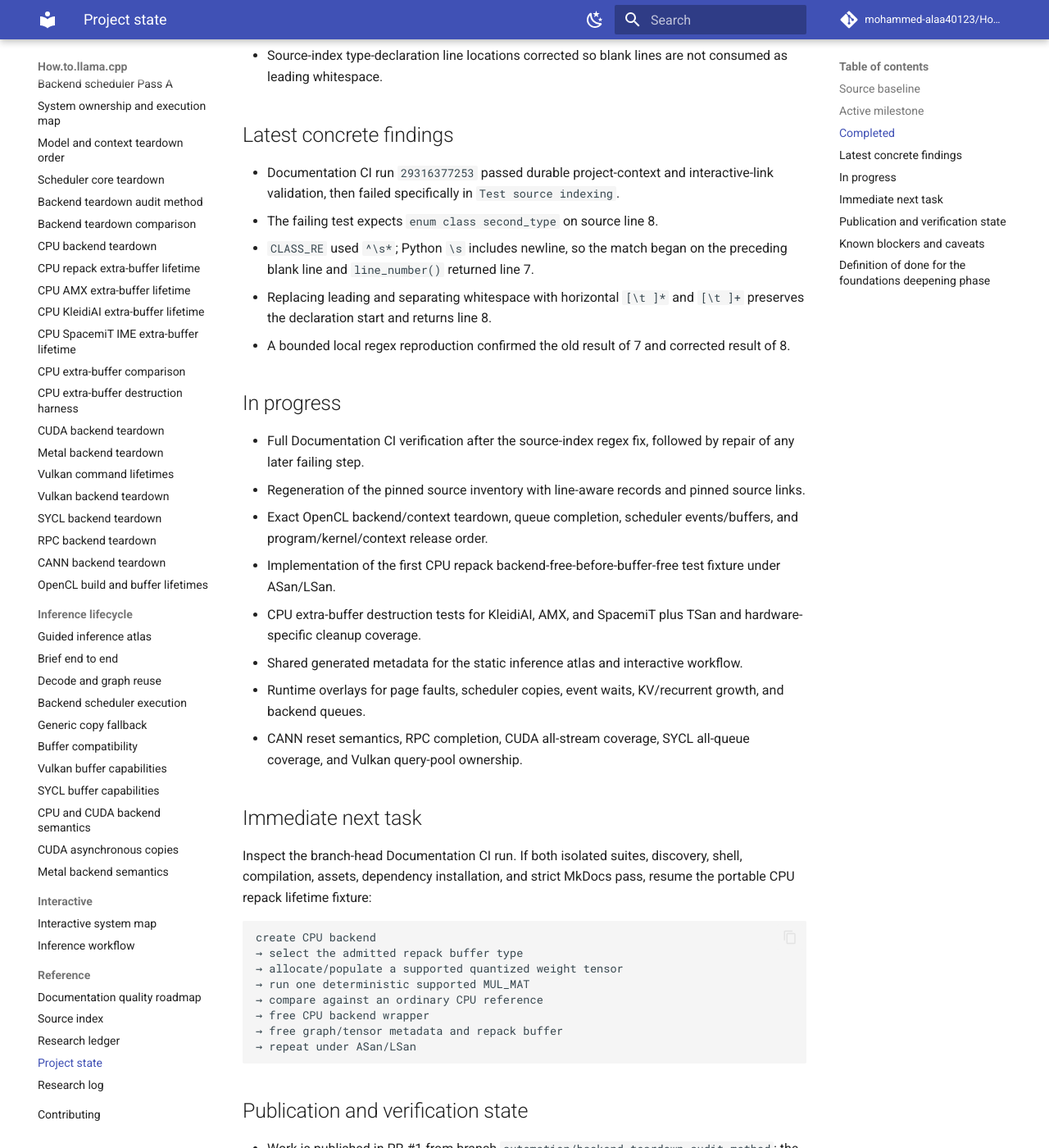
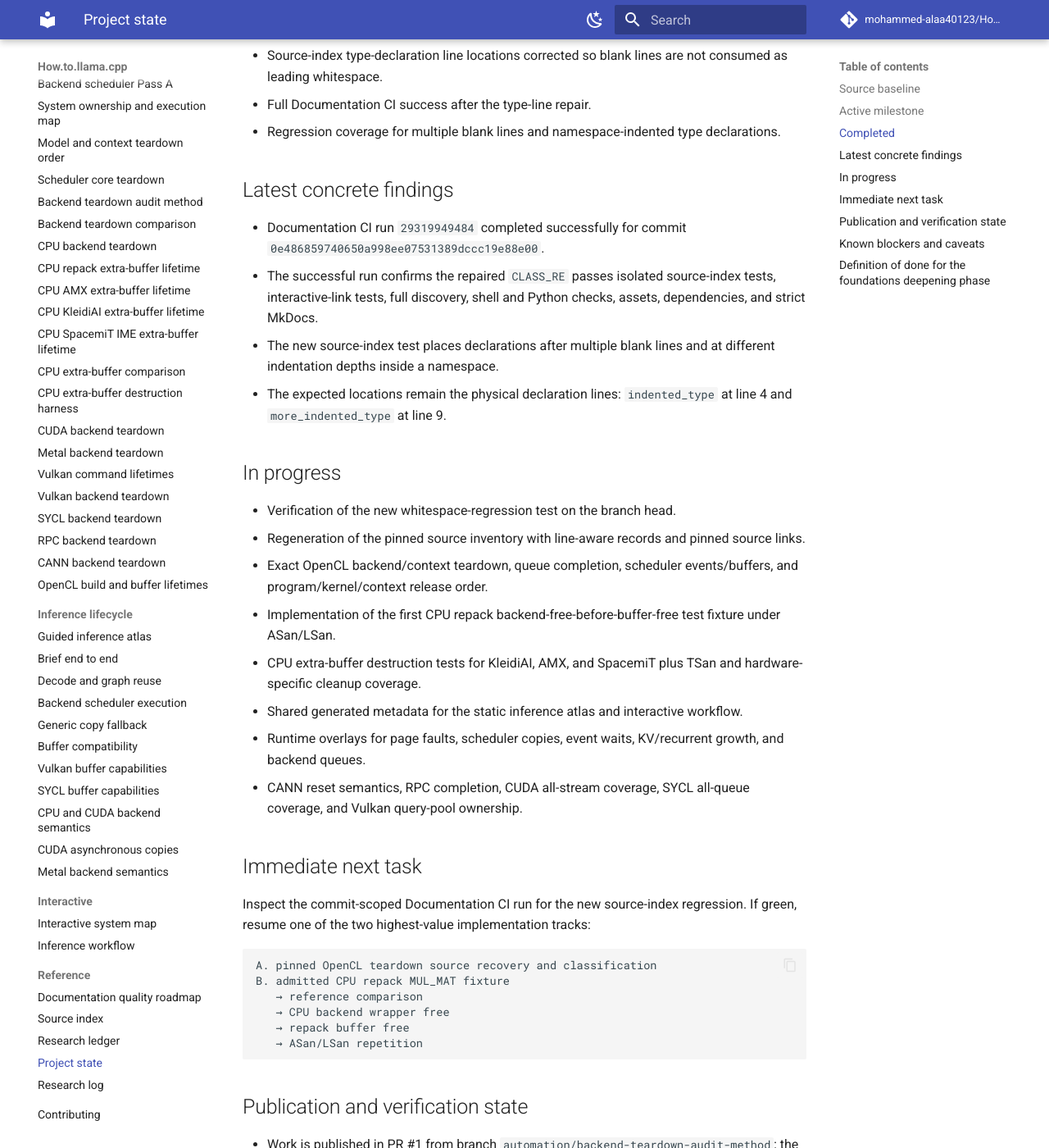
Before and after one commit to mohammed-alaa40123/How.to.llama.cpp, an MkDocs documentation site: the page built from docs/reference/project-state.md, in a window 1280 px wide and 1400 px high, scrolled down 1317 px. Shown: the whole window at 82% size. Built offline with MkDocs 1.6.1 and Material for MkDocs 9.7.7, drawn with Linux system fonts in a browser that asks for light colours; comment, search, counter and statistics services are not loaded; some of the changed text lies outside the part shown.

Commit message:
docs: update project state after green CI

````diff
--- a/docs/reference/project-state.md
+++ b/docs/reference/project-state.md
@@ -32,18 +32,19 @@ Read this file after the root README on every run. It is the compact checkpoint
 - Documentation CI validation commands split into named steps with verbose unittest output.
 - Python unit tests split into source-index and interactive-link suites, followed by a full discovery guard.
 - Source-index type-declaration line locations corrected so blank lines are not consumed as leading whitespace.
+- Full Documentation CI success after the type-line repair.
+- Regression coverage for multiple blank lines and namespace-indented type declarations.
 
 ## Latest concrete findings
 
-- Documentation CI run `29316377253` passed durable project-context and interactive-link validation, then failed specifically in `Test source indexing`.
-- The failing test expects `enum class second_type` on source line 8.
-- `CLASS_RE` used `^\s*`; Python `\s` includes newline, so the match began on the preceding blank line and `line_number()` returned line 7.
-- Replacing leading and separating whitespace with horizontal `[\t ]*` and `[\t ]+` preserves the declaration start and returns line 8.
-- A bounded local regex reproduction confirmed the old result of 7 and corrected result of 8.
+- Documentation CI run `29319949484` completed successfully for commit `0e486859740650a998ee07531389dccc19e88e00`.
+- The successful run confirms the repaired `CLASS_RE` passes isolated source-index tests, interactive-link tests, full discovery, shell and Python checks, assets, dependencies, and strict MkDocs.
+- The new source-index test places declarations after multiple blank lines and at different indentation depths inside a namespace.
+- The expected locations remain the physical declaration lines: `indented_type` at line 4 and `more_indented_type` at line 9.
 
 ## In progress
 
-- Full Documentation CI verification after the source-index regex fix, followed by repair of any later failing step.
+- Verification of the new whitespace-regression test on the branch head.
 - Regeneration of the pinned source inventory with line-aware records and pinned source links.
 - Exact OpenCL backend/context teardown, queue completion, scheduler events/buffers, and program/kernel/context release order.
 - Implementation of the first CPU repack backend-free-before-buffer-free test fixture under ASan/LSan.
@@ -54,34 +55,32 @@ Read this file after the root README on every run. It is the compact checkpoint
 
 ## Immediate next task
 
-Inspect the branch-head Documentation CI run. If both isolated suites, discovery, shell, compilation, assets, dependency installation, and strict MkDocs pass, resume the portable CPU repack lifetime fixture:
+Inspect the commit-scoped Documentation CI run for the new source-index regression. If green, resume one of the two highest-value implementation tracks:
 
 ```text
-create CPU backend
-→ select the admitted repack buffer type
-→ allocate/populate a supported quantized weight tensor
-→ run one deterministic supported MUL_MAT
-→ compare against an ordinary CPU reference
-→ free CPU backend wrapper
-→ free graph/tensor metadata and repack buffer
-→ repeat under ASan/LSan
+A. pinned OpenCL teardown source recovery and classification
+B. admitted CPU repack MUL_MAT fixture
+   → reference comparison
+   → CPU backend wrapper free
+   → repack buffer free
+   → ASan/LSan repetition
 ```
 
 ## Publication and verification state
 
 - Work is published in PR #1 from branch `automation/backend-teardown-audit-method`; the PR remains open and mergeable.
-- Documentation CI run `29316377253` isolated the failure to `Test source indexing`.
-- Updated `scripts/index_upstream.py` to prevent type patterns from consuming preceding newlines.
-- Added detailed note `logs/research/2026-07-14/1151-source-index-line-number-fix.md`.
-- A local regex reproduction passed; full checkout-based tests remain unavailable because `gh` is not installed and direct cloning has previously failed DNS resolution in this runtime.
+- Documentation CI run `29319949484` is green for the prior branch head.
+- Added detailed note `logs/research/2026-07-14/1250-source-index-whitespace-regression.md`.
+- Added focused tests for multiple vertical blank lines and namespace indentation.
+- Full local checkout validation remains unavailable because direct GitHub DNS resolution is blocked in this runtime.
 - The public Pages route for branch-only artifacts cannot deploy until PR #1 merges; live verification remains pending.
 
 ## Known blockers and caveats
 
-- **Current CI verification:** the exact source-index defect is fixed, but the new branch-head workflow must confirm both test suites and reveal any later strict MkDocs issue.
+- **Current CI verification:** the prior head is green; the new regression commit still needs its own workflow result.
 - **Pinned regeneration blocker:** no usable local pinned llama.cpp checkout is available, so the source index could not be regenerated here.
 - **Large upstream file blocker:** the connector exposes the pinned OpenCL blob as truncated output and exact hidden symbols remain difficult to search.
-- **Local validation blocker:** `gh` is not installed and prior cloning failed with `Could not resolve host: github.com`; full Python tests, strict MkDocs build, and `check_site.sh` require a usable checkout.
+- **Local validation blocker:** direct cloning fails with `Could not resolve host: github.com`; full Python tests, strict MkDocs build, and `check_site.sh` require a usable checkout.
 - **Pages verification blocker:** branch-only documentation cannot deploy until PR #1 merges; live HTTP and rendered-content checks remain pending.
 - **Harness caveat:** a skipped hardware-gated path is not evidence that the lifetime ordering passed.
 - **SpacemiT caveat:** buffer lifetime is distinct from thread-local TCM leases and process-level pool-manager lifetime.
````
Also changed, not shown: other parts of docs/reference/project-state.md (+1 -1 lines).
